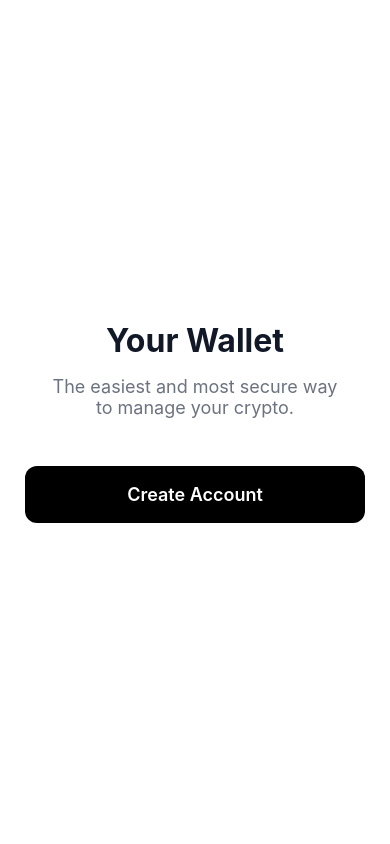
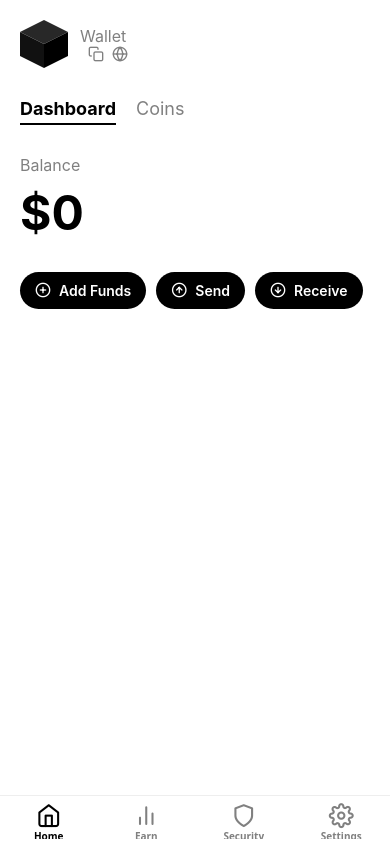
Before and after one commit to rizzuto44/newWalletProject, a React Native app: screen /MainApp in a window 390 px wide. Built offline with nearby package versions, Linux system fonts and the light colour scheme; no server answers.

Commit message:
feat: Replace wallet icon with custom 3D cube SVG

```diff
--- a/App.tsx
+++ b/App.tsx
@@ -16,6 +16,7 @@ import WalletScreen from './src/screens/WalletScreen';
 import { TransferScreen } from './src/screens/TransferScreen';
 import { getWalletAddress } from './src/services/WalletService';
 import AddFundsScreen from './src/screens/AddFundsScreen';
+import TabNavigator from './src/navigation/TabNavigator';
 
 const Stack = createStackNavigator();
 
@@ -35,7 +36,7 @@ function App() {
     const checkWallet = async () => {
       const address = await getWalletAddress();
       if (address) {
-        setInitialRoute('Wallet');
+        setInitialRoute('MainApp');
       } else {
         setInitialRoute('Onboarding');
       }
@@ -64,7 +65,7 @@ function App() {
             }}
           >
             <Stack.Screen name="Onboarding" component={OnboardingScreen} />
-            <Stack.Screen name="Wallet" component={WalletScreen} />
+            <Stack.Screen name="MainApp" component={TabNavigator} />
             <Stack.Screen name="Transfer" component={TransferScreen} />
             <Stack.Screen name="AddFunds" component={AddFundsScreen} />
           </Stack.Navigator>
--- a/package.json
+++ b/package.json
@@ -14,6 +14,7 @@
     "@expo/vector-icons": "^14.1.0",
     "@react-native-async-storage/async-storage": "^2.2.0",
     "@react-native/new-app-screen": "0.80.0",
+    "@react-navigation/bottom-tabs": "^7.4.1",
     "@react-navigation/native": "^7.1.14",
     "@react-navigation/stack": "^7.4.1",
     "buffer": "^6.0.3",
@@ -29,7 +30,8 @@
     "react-native-gesture-handler": "^2.26.0",
     "react-native-get-random-values": "^1.11.0",
     "react-native-safe-area-context": "^5.5.0",
-    "react-native-screens": "^4.11.1"
+    "react-native-screens": "^4.11.1",
+    "react-native-svg": "^15.12.0"
   },
   "devDependencies": {
     "@babel/core": "^7.25.2",
--- /dev/null
+++ b/src/components/CubeIcon.tsx
@@ -0,0 +1,23 @@
+import React from 'react';
+import Svg, { Path } from 'react-native-svg';
+
+const CubeIcon = () => {
+  return (
+    <Svg width="48" height="48" viewBox="0 0 100 100">
+      <Path
+        d="M50,0 L100,25 L50,50 L0,25 Z"
+        fill="#282828"
+      />
+      <Path
+        d="M0,25 L50,50 L50,100 L0,75 Z"
+        fill="#111"
+      />
+      <Path
+        d="M50,50 L100,25 L100,75 L50,100 Z"
+        fill="#000"
+      />
+    </Svg>
+  );
+};
+
+export default CubeIcon;
--- /dev/null
+++ b/src/navigation/TabNavigator.tsx
@@ -0,0 +1,71 @@
+import React from 'react';
+import { createBottomTabNavigator } from '@react-navigation/bottom-tabs';
+import { Feather } from '@expo/vector-icons';
+
+import WalletScreen from '../screens/WalletScreen';
+import EarnScreen from '../screens/EarnScreen';
+import SecurityScreen from '../screens/SecurityScreen';
+import SettingsScreen from '../screens/SettingsScreen';
+
+const Tab = createBottomTabNavigator();
+
+const TabNavigator = () => {
+  return (
+    <Tab.Navigator
+      screenOptions={({ route }) => ({
+        headerShown: false,
+        tabBarIcon: ({ focused, color, size }) => {
+          let iconName: React.ComponentProps<typeof Feather>['name'];
+
+          if (route.name === 'Home') {
+            iconName = 'home';
+          } else if (route.name === 'Earn') {
+            iconName = 'bar-chart-2';
+          } else if (route.name === 'Security') {
+            iconName = 'shield';
+          } else if (route.name === 'Settings') {
+            iconName = 'settings';
+          } else {
+            iconName = 'circle';
+          }
+
+          return <Feather name={iconName} size={size} color={color} />;
+        },
+        tabBarActiveTintColor: '#000',
+        tabBarInactiveTintColor: 'gray',
+        tabBarStyle: {
+            backgroundColor: '#fff',
+            borderTopColor: '#eee'
+        },
+        tabBarLabelStyle: {
+            fontWeight: '600'
+        }
+      })}
+    >
+      <Tab.Screen name="Home" component={WalletScreen} />
+      <Tab.Screen
+        name="Earn"
+        component={EarnScreen}
+        listeners={{
+            tabPress: e => e.preventDefault(),
+        }}
+      />
+      <Tab.Screen
+        name="Security"
+        component={SecurityScreen}
+        listeners={{
+            tabPress: e => e.preventDefault(),
+        }}
+      />
+      <Tab.Screen
+        name="Settings"
+        component={SettingsScreen}
+        listeners={{
+            tabPress: e => e.preventDefault(),
+        }}
+      />
+    </Tab.Navigator>
+  );
+};
+
+export default TabNavigator;
--- /dev/null
+++ b/src/screens/EarnScreen.tsx
@@ -0,0 +1,20 @@
+import React from 'react';
+import { View, Text, StyleSheet } from 'react-native';
+
+const EarnScreen = () => {
+  return (
+    <View style={styles.container}>
+      <Text>Earn Screen</Text>
+    </View>
+  );
+};
+
+const styles = StyleSheet.create({
+  container: {
+    flex: 1,
+    justifyContent: 'center',
+    alignItems: 'center',
+  },
+});
+
+export default EarnScreen;
--- /dev/null
+++ b/src/screens/SecurityScreen.tsx
@@ -0,0 +1,20 @@
+import React from 'react';
+import { View, Text, StyleSheet } from 'react-native';
+
+const SecurityScreen = () => {
+  return (
+    <View style={styles.container}>
+      <Text>Security Screen</Text>
+    </View>
+  );
+};
+
+const styles = StyleSheet.create({
+  container: {
+    flex: 1,
+    justifyContent: 'center',
+    alignItems: 'center',
+  },
+});
+
+export default SecurityScreen;
--- /dev/null
+++ b/src/screens/SettingsScreen.tsx
@@ -0,0 +1,20 @@
+import React from 'react';
+import { View, Text, StyleSheet } from 'react-native';
+
+const SettingsScreen = () => {
+  return (
+    <View style={styles.container}>
+      <Text>Settings Screen</Text>
+    </View>
+  );
+};
+
+const styles = StyleSheet.create({
+  container: {
+    flex: 1,
+    justifyContent: 'center',
+    alignItems: 'center',
+  },
+});
+
+export default SettingsScreen;
--- a/src/screens/WalletScreen.tsx
+++ b/src/screens/WalletScreen.tsx
@@ -4,7 +4,6 @@ import {
   Text,
   TouchableOpacity,
   StyleSheet,
-  ScrollView,
   Alert,
   SafeAreaView,
   ActivityIndicator,
@@ -15,6 +14,7 @@ import * as Clipboard from 'expo-clipboard';
 import * as Linking from 'expo-linking';
 import { Feather } from '@expo/vector-icons';
 import { getWalletAddress, clearWallet, getBalance } from '../services/WalletService';
+import CubeIcon from '../components/CubeIcon';
 
 type RootStackParamList = {
   Onboarding: undefined;
@@ -23,10 +23,7 @@ type RootStackParamList = {
   Wallet: { newBalance?: string };
 };
 
-type WalletScreenNavigationProp = StackNavigationProp<
-  RootStackParamList,
-  'Onboarding'
->;
+type WalletScreenNavigationProp = StackNavigationProp<RootStackParamList>;
 
 type WalletScreenRouteProp = RouteProp<RootStackParamList, 'Wallet'>;
 
@@ -34,6 +31,16 @@ interface WalletData {
   address: string;
   ethBalance: string;
 }
+
+const formatBalance = (balance: string | number) => {
+  const number = typeof balance === 'string' ? parseFloat(balance) : balance;
+  return Math.floor(number).toLocaleString('en-US');
+};
+
+const truncateAddress = (address: string) => {
+    if (!address) return '';
+    return `${address.substring(0, 6)}...${address.substring(address.length - 4)}`;
+};
 
 const WalletScreen: React.FC = () => {
   const navigation = useNavigation<WalletScreenNavigationProp>();
@@ -47,11 +54,11 @@ const WalletScreen: React.FC = () => {
         setIsLoading(true);
         const address = await getWalletAddress();
         if (address) {
-          const balance = await getBalance(address);
-          const currentBalance = parseFloat(walletData?.ethBalance || balance || '0.0');
-          const newBalance = currentBalance + parseFloat(route.params?.newBalance || '0');
-
-          setWalletData({ address, ethBalance: newBalance.toFixed(2) });
+          const onChainBalance = await getBalance(address);
+          const currentBalance = parseFloat(walletData?.ethBalance || onChainBalance || '0.0');
+          const newFunds = parseFloat(route.params?.newBalance || '0');
+          const totalBalance = currentBalance + newFunds;
+          setWalletData({ address, ethBalance: totalBalance.toString() });
         }
         setIsLoading(false);
       };
@@ -73,74 +80,72 @@ const WalletScreen: React.FC = () => {
     }
   };
 
-  const handleReset = async () => {
-    try {
-      await clearWallet();
-      navigation.reset({
-        index: 0,
-        routes: [{ name: 'Onboarding' }],
-      });
-    } catch (error) {
-      Alert.alert('Error', 'Failed to reset wallet');
+  const handleSend = () => navigation.navigate('Transfer');
+  const handleAddFunds = () => navigation.navigate('AddFunds');
+  const handleReceive = () => Alert.alert('Receive', 'This feature is not yet implemented.');
+
+  if (isLoading) {
+    return (
+      <SafeAreaView style={styles.container}>
+        <ActivityIndicator style={{flex: 1}} size="large" color="#000" />
+      </SafeAreaView>
+    );
   }
-  };
-
-  const handleSend = () => {
-    navigation.navigate('Transfer');
-  };
-
-  const handleAddFunds = () => {
-    navigation.navigate('AddFunds');
-  };
 
   return (
     <SafeAreaView style={styles.container}>
-      <ScrollView contentContainerStyle={styles.scrollViewContent}>
+      <View style={styles.content}>
+        {/* Header */}
         <View style={styles.header}>
-          <View style={styles.headerTitleContainer}>
-            <Text style={styles.headerTitle}>Wallet</Text>
+            <CubeIcon />
+            <View style={{ marginLeft: 12 }}>
+                <Text style={styles.walletTitle}>Wallet</Text>
+                <View style={styles.addressContainer}>
+                    <Text style={styles.walletAddress}>{truncateAddress(walletData?.address || '')}</Text>
                     <TouchableOpacity onPress={handleCopyAddress} style={styles.iconButton}>
-              <Feather name="copy" size={22} color="#000" />
+                        <Feather name="copy" size={16} color="gray" />
                     </TouchableOpacity>
                     <TouchableOpacity onPress={handleViewOnEtherscan} style={styles.iconButton}>
-              <Feather name="globe" size={22} color="#000" />
+                        <Feather name="globe" size={16} color="gray" />
                     </TouchableOpacity>
                 </View>
-          <TouchableOpacity onPress={handleReset}>
-            <Text style={styles.resetButtonText}>Reset</Text>
+            </View>
+        </View>
+
+        {/* Tabs */}
+        <View style={styles.tabsContainer}>
+            <TouchableOpacity>
+                <Text style={[styles.tab, styles.activeTab]}>Dashboard</Text>
+            </TouchableOpacity>
+            <TouchableOpacity>
+                <Text style={styles.tab}>Coins</Text>
             </TouchableOpacity>
         </View>
 
-        {isLoading ? (
-          <View style={styles.loaderContainer}>
-            <ActivityIndicator size="large" color="#000" />
-          </View>
-        ) : (
-          <>
-            <View style={styles.balanceCard}>
+        {/* Balance */}
+        <View style={styles.balanceContainer}>
+            <Text style={styles.balanceLabel}>Balance</Text>
             <Text style={styles.balanceAmount}>
-                ${walletData?.ethBalance}
+                ${walletData ? formatBalance(walletData.ethBalance) : '0'}
             </Text>
-              <Text style={styles.balanceUsd}>USD</Text>
         </View>
 
+        {/* Actions */}
         <View style={styles.actionsContainer}>
+            <TouchableOpacity style={styles.actionButton} onPress={handleAddFunds}>
+                <Feather name="plus-circle" size={16} color="white" />
+                <Text style={styles.actionButtonText}>Add Funds</Text>
+            </TouchableOpacity>
             <TouchableOpacity style={styles.actionButton} onPress={handleSend}>
+                <Feather name="arrow-up-circle" size={16} color="white" />
                 <Text style={styles.actionButtonText}>Send</Text>
             </TouchableOpacity>
-              <TouchableOpacity style={styles.actionButton} onPress={handleAddFunds}>
-                <Text style={styles.actionButtonText}>Add Funds</Text>
-              </TouchableOpacity>
-              <TouchableOpacity style={styles.actionButton}>
+             <TouchableOpacity style={styles.actionButton} onPress={handleReceive}>
+                <Feather name="arrow-down-circle" size={16} color="white" />
                 <Text style={styles.actionButtonText}>Receive</Text>
             </TouchableOpacity>
-              <TouchableOpacity style={styles.actionButton}>
-                <Text style={styles.actionButtonText}>History</Text>
-              </TouchableOpacity>
         </View>
-          </>
-        )}
-      </ScrollView>
+      </View>
     </SafeAreaView>
   );
 };
@@ -150,76 +155,77 @@ const styles = StyleSheet.create({
         flex: 1,
         backgroundColor: '#fff',
     },
-  scrollViewContent: {
-    padding: 24,
+    content: {
+        paddingHorizontal: 20,
+        paddingTop: 20,
     },
     header: {
         flexDirection: 'row',
-    justifyContent: 'space-between',
         alignItems: 'center',
-    marginBottom: 24,
+        marginBottom: 30,
     },
-  headerTitleContainer: {
+    walletTitle: {
+        fontSize: 16,
+        color: 'gray',
+    },
+    addressContainer: {
         flexDirection: 'row',
         alignItems: 'center',
     },
-  headerTitle: {
-    fontSize: 24,
+    walletAddress: {
+        fontSize: 18,
         fontWeight: 'bold',
         color: '#000',
-    marginRight: 8,
     },
-  headerIcons: {
+    iconButton: {
+        marginLeft: 8,
+    },
+    tabsContainer: {
         flexDirection: 'row',
-    alignItems: 'center',
+        marginBottom: 30,
     },
-  resetButtonText: {
+    tab: {
+        fontSize: 18,
+        color: 'gray',
+        marginRight: 20,
+    },
+    activeTab: {
+        fontWeight: 'bold',
+        color: '#000',
+        borderBottomWidth: 2,
+        borderBottomColor: '#000',
+        paddingBottom: 4,
+    },
+    balanceContainer: {
+        marginBottom: 30,
+    },
+    balanceLabel: {
         fontSize: 16,
-    color: '#000',
-    marginLeft: 16,
-  },
-  loaderContainer: {
-    flex: 1,
-    justifyContent: 'center',
-    alignItems: 'center',
-  },
-  balanceCard: {
-    backgroundColor: '#f8f9fa',
-    borderRadius: 16,
-    padding: 24,
-    alignItems: 'center',
-    marginBottom: 16,
+        color: 'gray',
+        marginBottom: 8,
     },
     balanceAmount: {
         fontSize: 48,
         fontWeight: 'bold',
         color: '#000',
-    marginVertical: 8,
-  },
-  balanceUsd: {
-    fontSize: 18,
-    color: '#adb5bd',
-  },
-  iconButton: {
-    paddingHorizontal: 8,
     },
     actionsContainer: {
         flexDirection: 'row',
-    justifyContent: 'space-around',
-    flexWrap: 'wrap',
     },
     actionButton: {
         backgroundColor: '#000',
-    borderRadius: 12,
-    paddingVertical: 12,
+        borderRadius: 20,
+        paddingVertical: 10,
+        paddingHorizontal: 15,
+        flexDirection: 'row',
         alignItems: 'center',
-    width: '48%',
-    marginBottom: 16,
+        marginRight: 10,
     },
     actionButtonText: {
         color: '#fff',
-    fontSize: 16,
+        fontSize: 14,
         fontWeight: '600',
+        marginLeft: 8,
     },
 });
 
```
Also changed, not shown: src/screens/AddFundsScreen.tsx (+10 -7 lines), 3 other files (tests, documents, lock files or other folders). Lines whose indentation alone changed are shown as unchanged.
